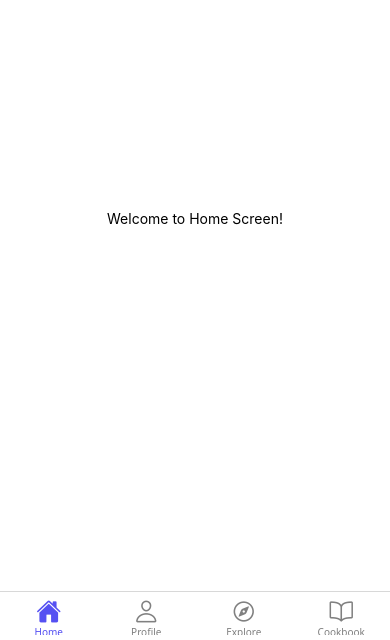
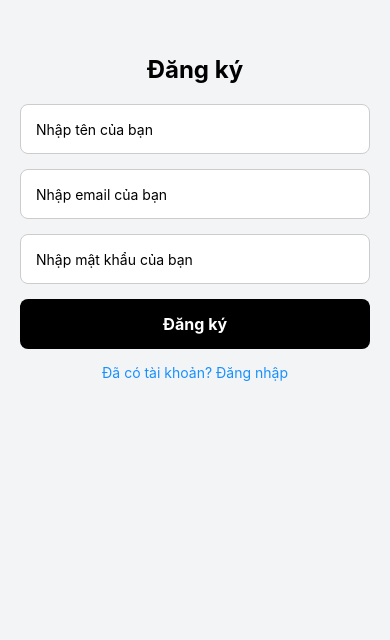
Before and after one commit to luuhaohiep1218/Project-MMA301, a React Native app: screen /Signup in a window 390 px wide. Shown: the part 204-844 px from the top of the page. Built offline with nearby package versions, Linux system fonts and the light colour scheme.

Commit message:
đã có login and đăng kí

```diff
--- a/App.js
+++ b/App.js
@@ -1,43 +1,23 @@
+import React from "react";
+import { createStackNavigator } from "@react-navigation/stack";
 import { NavigationContainer } from "@react-navigation/native";
-import { createBottomTabNavigator } from "@react-navigation/bottom-tabs";
-import Ionicons from "react-native-vector-icons/Ionicons"; // Import icon
 
-import HomePage from "./pages/HomePage";
-import ProfilePage from "./pages/ProfilePage";
-import ExplorePage from "./pages/ExplorePage";
-import CookbookPage from "./pages/CookbookPage";
+import Start from "./pages/Start";
+import Login from "./pages/Login";
+import Signup from "./pages/Signup";
+import MainTabNavigator from "./navigation/MainTabNavigator"; // Import đúng
+
+const Stack = createStackNavigator();
 
 export default function App() {
-  const Tab = createBottomTabNavigator();
-  <ion-icon name="book-outline"></ion-icon>;
   return (
     <NavigationContainer>
-      <Tab.Navigator
-        screenOptions={({ route }) => ({
-          headerShown: false,
-          sceneStyle: { marginTop: 50 },
-          tabBarIcon: ({ focused, color, size }) => {
-            let iconName;
-            if (route.name === "Home") {
-              iconName = focused ? "home" : "home-outline";
-            } else if (route.name === "Profile") {
-              iconName = focused ? "person" : "person-outline";
-            } else if (route.name === "Explore") {
-              iconName = focused ? "compass" : "compass-outline";
-            } else if (route.name === "Cookbook") {
-              iconName = focused ? "book" : "book-outline";
-            }
-            return <Ionicons name={iconName} size={size} color={color} />;
-          },
-          tabBarActiveTintColor: "#5550F2", // Màu icon khi tab được chọn
-          tabBarInactiveTintColor: "gray", // Màu icon khi tab không được chọn
-        })}
-      >
-        <Tab.Screen name="Home" component={HomePage} />
-        <Tab.Screen name="Profile" component={ProfilePage} />
-        <Tab.Screen name="Explore" component={ExplorePage} />
-        <Tab.Screen name="Cookbook" component={CookbookPage} />
-      </Tab.Navigator>
+      <Stack.Navigator screenOptions={{ headerShown: false }}>
+        <Stack.Screen name="Start" component={Start} />
+        <Stack.Screen name="Login" component={Login} />
+        <Stack.Screen name="Signup" component={Signup} />
+        <Stack.Screen name="Main" component={MainTabNavigator} />
+      </Stack.Navigator>
     </NavigationContainer>
   );
 }
--- /dev/null
+++ b/navigation/MainTabNavigator.js
@@ -0,0 +1,38 @@
+import React from "react";
+import { createBottomTabNavigator } from "@react-navigation/bottom-tabs";
+import Ionicons from "react-native-vector-icons/Ionicons";
+
+import HomePage from "../pages/HomePage";
+import ProfilePage from "../pages/ProfilePage";
+import ExplorePage from "../pages/ExplorePage";
+import CookbookPage from "../pages/CookbookPage";
+
+const Tab = createBottomTabNavigator();
+
+export default function MainTabNavigator() {
+  return (
+    <Tab.Navigator
+      screenOptions={({ route }) => ({
+        tabBarIcon: ({ focused, color, size }) => {
+          let iconName;
+          if (route.name === "Home")
+            iconName = focused ? "home" : "home-outline";
+          if (route.name === "Profile")
+            iconName = focused ? "person" : "person-outline";
+          if (route.name === "Explore")
+            iconName = focused ? "compass" : "compass-outline";
+          if (route.name === "Cookbook")
+            iconName = focused ? "book" : "book-outline";
+          return <Ionicons name={iconName} size={size} color={color} />;
+        },
+        tabBarActiveTintColor: "#5550F2",
+        tabBarInactiveTintColor: "gray",
+      })}
+    >
+      <Tab.Screen name="Home" component={HomePage} />
+      <Tab.Screen name="Profile" component={ProfilePage} />
+      <Tab.Screen name="Explore" component={ExplorePage} />
+      <Tab.Screen name="Cookbook" component={CookbookPage} />
+    </Tab.Navigator>
+  );
+}
--- a/package.json
+++ b/package.json
@@ -9,13 +9,19 @@
     "web": "expo start --web"
   },
   "dependencies": {
+    "@react-native-async-storage/async-storage": "^2.1.2",
     "@react-navigation/bottom-tabs": "^7.2.1",
     "@react-navigation/native": "^7.0.15",
     "@react-navigation/native-stack": "^7.2.1",
+    "@react-navigation/stack": "^7.1.2",
     "expo": "~52.0.37",
     "expo-status-bar": "~2.0.1",
     "react": "18.3.1",
     "react-native": "0.76.7",
+    "react-native-gesture-handler": "~2.20.2",
+    "react-native-reanimated": "~3.16.1",
+    "react-native-safe-area-context": "^4.14.1",
+    "react-native-screens": "~4.4.0",
     "react-native-vector-icons": "^10.2.0"
   },
   "devDependencies": {
--- /dev/null
+++ b/pages/Login.js
@@ -0,0 +1,106 @@
+import React, { useState } from "react";
+import {
+  View,
+  Text,
+  TextInput,
+  TouchableOpacity,
+  StyleSheet,
+  Alert,
+} from "react-native";
+import AsyncStorage from "@react-native-async-storage/async-storage";
+import { useNavigation } from "@react-navigation/native";
+
+const LoginScreen = () => {
+  const navigation = useNavigation();
+  const [email, setEmail] = useState("");
+  const [password, setPassword] = useState("");
+
+  const handleLogin = async () => {
+    const storedUsers = await AsyncStorage.getItem("users");
+    const users = storedUsers ? JSON.parse(storedUsers) : [];
+
+    const user = users.find(
+      (u) => u.email === email && u.password === password
+    );
+
+    if (user) {
+      await AsyncStorage.setItem("userToken", email);
+      Alert.alert("Đăng nhập thành công!");
+      navigation.replace("Main");
+    } else {
+      Alert.alert("Sai email hoặc mật khẩu! Vui lòng kiểm tra lại.");
+    }
+  };
+
+  return (
+    <View style={styles.container}>
+      <Text style={styles.title}>Đăng nhập</Text>
+
+      <TextInput
+        style={styles.input}
+        placeholder="Nhập email của bạn"
+        value={email}
+        onChangeText={setEmail}
+        keyboardType="email-address"
+        autoCapitalize="none"
+      />
+      <TextInput
+        style={styles.input}
+        placeholder="Nhập mật khẩu của bạn"
+        value={password}
+        onChangeText={setPassword}
+        secureTextEntry
+      />
+      <TouchableOpacity onPress={handleLogin} style={styles.button}>
+        <Text style={styles.buttonText}>Đăng nhập</Text>
+      </TouchableOpacity>
+      <TouchableOpacity onPress={() => navigation.navigate("Signup")}>
+        <Text style={styles.link}>Bạn chưa có tài khoản? Đăng ký</Text>
+      </TouchableOpacity>
+    </View>
+  );
+};
+
+const styles = StyleSheet.create({
+  container: {
+    flex: 1,
+    justifyContent: "center",
+    alignItems: "center",
+    backgroundColor: "#f3f4f6",
+    padding: 20,
+  },
+  title: {
+    fontSize: 24,
+    fontWeight: "bold",
+    marginBottom: 20,
+  },
+  input: {
+    width: "100%",
+    height: 50,
+    borderWidth: 1,
+    borderColor: "#ccc",
+    borderRadius: 8,
+    paddingHorizontal: 15,
+    backgroundColor: "#fff",
+    marginBottom: 15,
+  },
+  button: {
+    width: "100%",
+    height: 50,
+    backgroundColor: "black",
+    justifyContent: "center",
+    alignItems: "center",
+    borderRadius: 8,
+  },
+  buttonText: {
+    color: "white",
+    fontSize: 16,
+    fontWeight: "bold",
+  },
+  link: {
+    color: "#1890ff",
+    marginTop: 15,
+  },
+});
+
+export default LoginScreen;
--- /dev/null
+++ b/pages/Signup.js
@@ -0,0 +1,124 @@
+import React, { useState } from "react";
+import {
+  View,
+  Text,
+  TextInput,
+  TouchableOpacity,
+  StyleSheet,
+  Alert,
+} from "react-native";
+import AsyncStorage from "@react-native-async-storage/async-storage";
+import { useNavigation } from "@react-navigation/native";
+
+const SignupScreen = () => {
+  const navigation = useNavigation();
+  const [email, setEmail] = useState("");
+  const [password, setPassword] = useState("");
+  const [name, setName] = useState("");
+
+  const handleSignup = async () => {
+    if (!email || !password || !name) {
+      Alert.alert("Vui lòng điền đầy đủ thông tin!");
+      return;
+    }
+
+    const storedUsers = await AsyncStorage.getItem("users");
+    const users = storedUsers ? JSON.parse(storedUsers) : [];
+
+    if (users.some((user) => user.email === email)) {
+      Alert.alert("Email đã tồn tại! Vui lòng chọn email khác.");
+      return;
+    }
+
+    const newUser = {
+      id: Date.now(),
+      name,
+      email,
+      password,
+    };
+
+    users.push(newUser);
+    await AsyncStorage.setItem("users", JSON.stringify(users));
+
+    Alert.alert("Đăng ký thành công!", "Bạn có thể đăng nhập ngay bây giờ.");
+    navigation.navigate("Login");
+  };
+
+  return (
+    <View style={styles.container}>
+      <Text style={styles.title}>Đăng ký</Text>
+
+      <TextInput
+        style={styles.input}
+        placeholder="Nhập tên của bạn"
+        value={name}
+        onChangeText={setName}
+      />
+      <TextInput
+        style={styles.input}
+        placeholder="Nhập email của bạn"
+        value={email}
+        onChangeText={setEmail}
+        keyboardType="email-address"
+        autoCapitalize="none"
+      />
+      <TextInput
+        style={styles.input}
+        placeholder="Nhập mật khẩu của bạn"
+        value={password}
+        onChangeText={setPassword}
+        secureTextEntry
+      />
+      <TouchableOpacity onPress={handleSignup} style={styles.button}>
+        <Text style={styles.buttonText}>Đăng ký</Text>
+      </TouchableOpacity>
+      <TouchableOpacity onPress={() => navigation.navigate("Login")}>
+        <Text style={styles.link}>Đã có tài khoản? Đăng nhập</Text>
+      </TouchableOpacity>
+    </View>
+  );
+};
+
+const styles = StyleSheet.create({
+  container: {
+    flex: 1,
+    justifyContent: "center",
+    alignItems: "center",
+    backgroundColor: "#f3f4f6",
+    padding: 20,
+  },
+  title: {
+    fontSize: 24,
+    fontWeight: "bold",
+    marginBottom: 20,
+  },
+  input: {
+    width: "100%",
+    height: 50,
+    borderWidth: 1,
+    borderColor: "#ccc",
+    borderRadius: 8,
+    paddingHorizontal: 15,
+    backgroundColor: "#fff",
+    marginBottom: 15,
+  },
+  button: {
+    width: "100%",
+    height: 50,
+    backgroundColor: "black",
+    justifyContent: "center",
+    alignItems: "center",
+    borderRadius: 8,
+  },
+  buttonText: {
+    color: "white",
+    fontSize: 16,
+    fontWeight: "bold",
+  },
+  link: {
+    color: "#1890ff",
+    marginTop: 15,
+  },
+});
+
+export default SignupScreen;
--- /dev/null
+++ b/pages/Start.js
@@ -0,0 +1,63 @@
+import React, { useEffect } from "react";
+import { View, Text, TouchableOpacity, StyleSheet } from "react-native";
+import AsyncStorage from "@react-native-async-storage/async-storage";
+import { useNavigation } from "@react-navigation/native";
+
+const StartScreen = () => {
+  const navigation = useNavigation();
+
+  const checkLoginStatus = async () => {
+    const userToken = await AsyncStorage.getItem("userToken");
+    if (userToken) {
+      navigation.replace("Main"); // Đã đăng nhập -> vào MainTabNavigator
+    } else {
+      navigation.replace("Login"); // Chưa đăng nhập -> vào trang Login
+    }
+  };
+
+  return (
+    <View style={styles.container}>
+      <Text style={styles.title}>Welcome to Cookmate AI 🍽️</Text>
+      <Text style={styles.subtitle}>
+        Find, Create & Enjoy Delicious Recipes!
+      </Text>
+      <TouchableOpacity style={styles.button} onPress={checkLoginStatus}>
+        <Text style={styles.buttonText}>Get Started</Text>
+      </TouchableOpacity>
+    </View>
+  );
+};
+
+const styles = StyleSheet.create({
+  container: {
+    flex: 1,
+    justifyContent: "center",
+    alignItems: "center",
+    backgroundColor: "#f8f9fa",
+    padding: 20,
+  },
+  title: {
+    fontSize: 24,
+    fontWeight: "bold",
+    marginBottom: 10,
+  },
+  subtitle: {
+    fontSize: 16,
+    color: "#555",
+    marginBottom: 30,
+    textAlign: "center",
+  },
+  button: {
+    backgroundColor: "#28a745",
+    paddingVertical: 12,
+    paddingHorizontal: 30,
+    borderRadius: 8,
+  },
+  buttonText: {
+    color: "#fff",
+    fontSize: 18,
+    fontWeight: "bold",
+  },
+});
+
+export default StartScreen;
```
Also changed, not shown: 1 other file (tests, documents, lock files or other folders).
